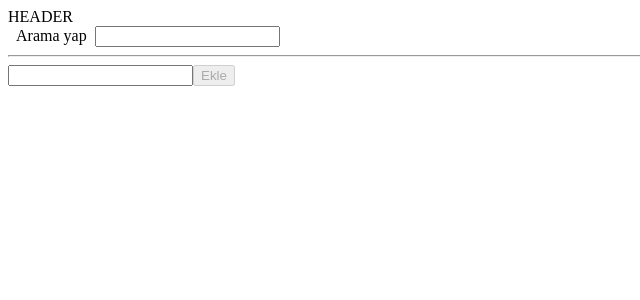
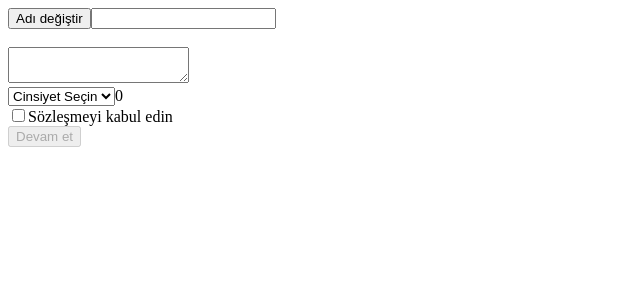
Before and after one commit to firatToktas/react-test, a React (Create React App) app: page / in a window 1280 px wide. Shown: the top 300 px of the page, without its empty margins (0-640 px from the left). Built offline with nearby package versions, Linux system fonts and the light colour scheme.

Commit message:
form elmanları ile çalışma

```diff
--- a/src/App.js
+++ b/src/App.js
@@ -36,7 +36,7 @@ function App() {
       {/* useRef KULLANIMI*/}
       {/* <Refden/> */}
 
-       <Todo/>
+       {/* <Todo/> */}
 
       {/* TAB MENÜSÜ */}
       {/* <div style={{padding:"20px"}}>
--- /dev/null
+++ b/src/components/FormElmnt.js
@@ -0,0 +1,39 @@
+import { useState } from "react";
+
+function FormElmnt(){
+    const genders=['Kadın','Erkek'];
+
+    const [name, setName]=useState('');
+    const [description, setDescription]=useState('');
+    const [gender, setGender]=useState('0');
+    const [rule, setRule]=useState(false);
+    return(
+        <>
+            <button onClick={()=> setName('Ahmet')}>Adı değiştir</button>
+
+            <input type="text" value={name} onChange={e=> setName(e.target.value)}/>
+            <br/>
+            {name}
+            <br></br>
+            <textarea value={description} onChange={e=> setDescription(e.target.value)}></textarea>
+            <br></br>
+            {description}
+            <select value={gender} onChange={e=> setGender(e.target.value)}>
+                <option value={'Cinsiyet Seçin'}>Cinsiyet Seçin</option>
+                {genders.map((gender,index)=>(
+                    <option value={gender} key={index}>{gender}</option>
+                ))}
+            </select>
+            {gender}
+            <br/>
+            <label>
+                <input type="checkbox" checked={rule} onChange={e=> setRule(e.target.checked)} />Sözleşmeyi kabul edin
+            </label>
+            <br/>
+            <button disabled={!rule}>Devam et</button>
+            {rule && <p>anan</p>}
+        </>
+    )
+}
+
+export default FormElmnt
--- a/src/index.js
+++ b/src/index.js
@@ -3,10 +3,12 @@ import ReactDOM from 'react-dom/client';
 
 import App from './App';
 import Test from './Test'
+import FormElmnt from './components/FormElmnt';
 
 const root = ReactDOM.createRoot(document.getElementById('root'));
 root.render(
     <>
-        <App/>
+        {/* <App/> */}
+        <FormElmnt/>
     </>
 );
```
